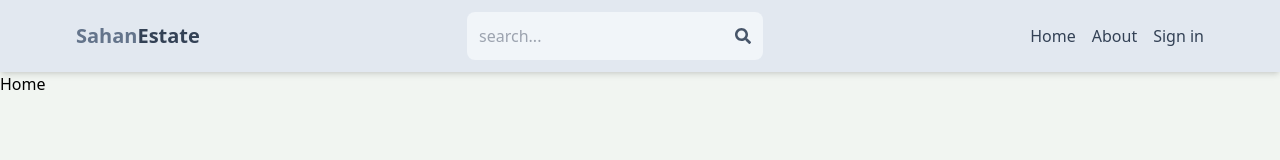
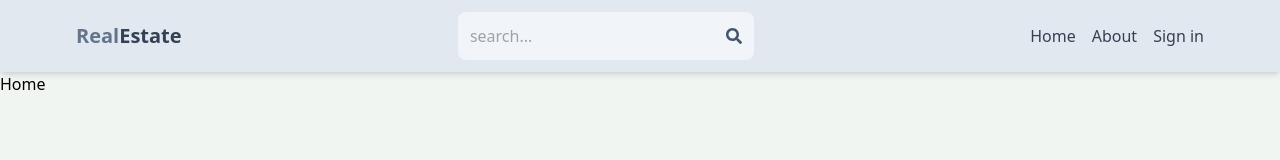
Before and after one commit to mahindraD/mern-estate-project, a React (Vite) app in the folder client/: page / in a window 1280 px wide. Shown: the top 160 px of the page. Built offline with nearby package versions, Linux system fonts and the light colour scheme; no server answers.

Commit message:
update header search form

```diff
--- a/client/src/components/Header.jsx
+++ b/client/src/components/Header.jsx
@@ -1,21 +1,50 @@
 import { FaSearch } from 'react-icons/fa';
-import { Link } from 'react-router-dom';
+import { Link, useNavigate } from 'react-router-dom';
 import { useSelector } from 'react-redux';
+import { useEffect, useState } from 'react';
 
 export default function Header() {
   const { currentUser } = useSelector(state => state.user);
+  const [ searchTerm, setSearchTerm ] = useState("");
+  const navigate = useNavigate();
+
+  const handleSubmit = (e) => {
+    e.preventDefault();
+    const urlParams = new URLSearchParams(window.location.search);
+    urlParams.set('searchTerm', searchTerm);
+    const searchQuery = urlParams.toString();
+    navigate(`/search?${searchQuery}`);
+  }
+
+  useEffect( () => {
+    const urlParams = new URLSearchParams(location.search);
+    const searchTermFromUrl = urlParams.get('searchTerm');
+    if(searchTermFromUrl) {
+        setSearchTerm(searchTermFromUrl);
+    }
+
+  }, [location.search]);
+
   return (
     <header className='bg-slate-200 shadow-md'>
         <div className='flex justify-between items-center max-w-6xl mx-auto p-3'>
             <Link to="/">
                 <h1 className='font-bold text-sm sm:text-xl flex flex-wrap'>
-                    <span className='text-slate-500'>Sahan</span>
+                    <span className='text-slate-500'>Real</span>
                     <span className='text-slate-700'>Estate</span>
                 </h1>
             </Link>
-            <form className='bg-slate-100 p-3 rounded-lg flex items-center'>
-                <input type="text" placeholder='search...' className='bg-transparent focus:outline-none w-24 sm:w-64'/>
-                <FaSearch className='text-slate-600'/>
+            <form onSubmit={handleSubmit} className='bg-slate-100 p-3 rounded-lg flex items-center'>
+                <input
+                    type="text"
+                    placeholder='search...'
+                    className='bg-transparent focus:outline-none w-24 sm:w-64'
+                    value={searchTerm}
+                    onChange={(e)=>setSearchTerm(e.target.value)}
+                />
+                <button>
+                    <FaSearch className='text-slate-600'/>
+                </button>
             </form>
             <ul className='flex gap-4'>
                 <Link to="/"><li className='hidden sm:inline text-slate-700 hover:underline'>Home</li></Link>
```
